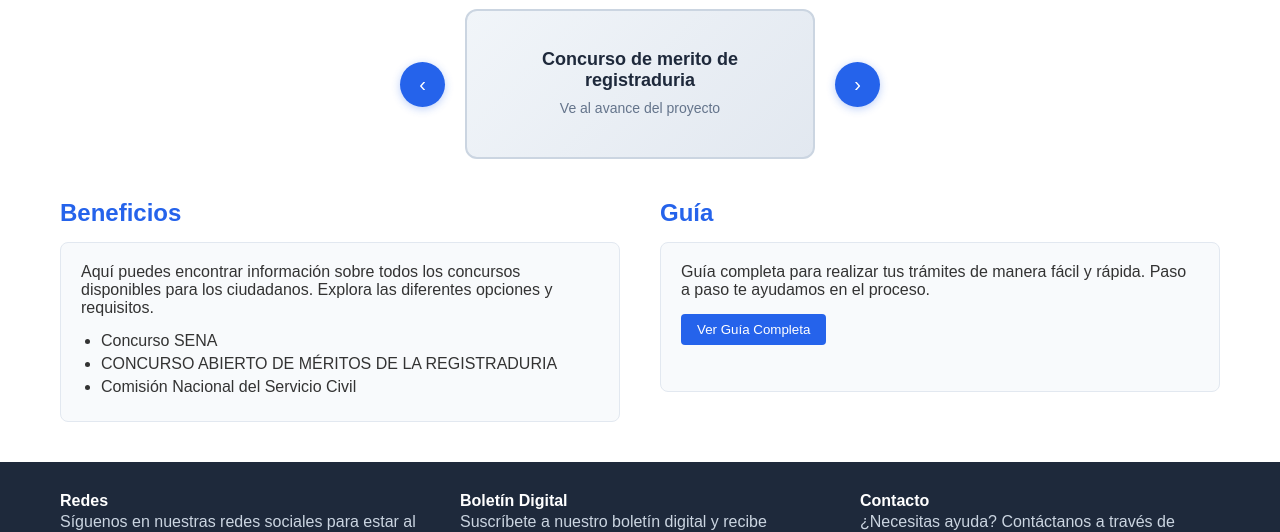
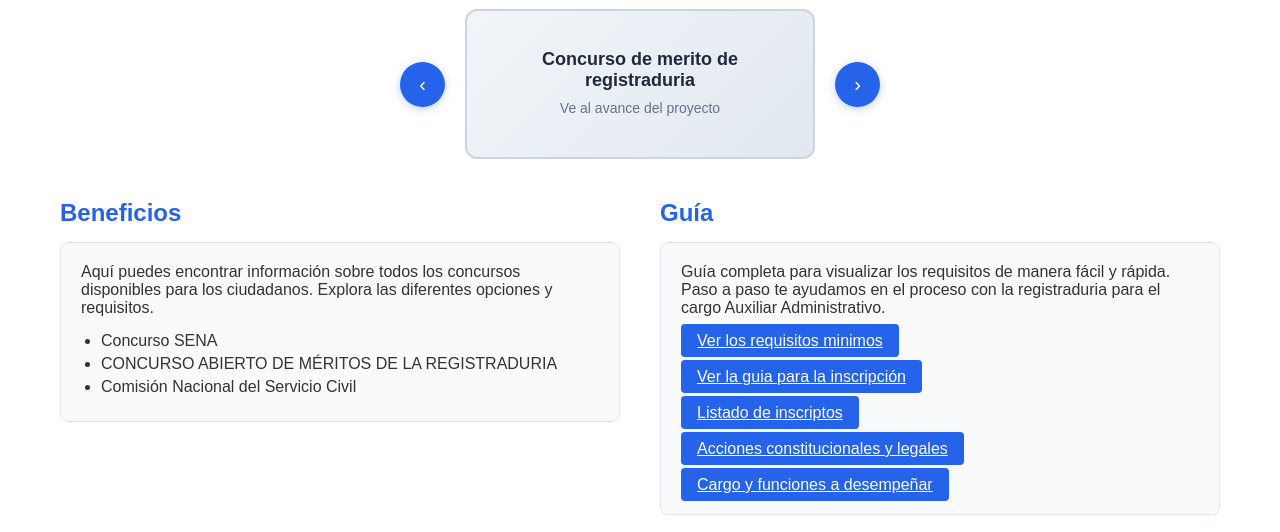
Before and after one commit to diamar338/meritos, a website: page index.html in a window 1280 px wide. Shown: the part 282-814 px from the top of the page. Drawn offline with Linux system fonts and the light colour scheme.

Commit message:
Actualizacion fronend

```diff
--- a/estilos.css
+++ b/estilos.css
@@ -317,6 +317,10 @@
     margin-bottom: 5px;
 }
 
+.contenedor-boton-guia {
+    margin-top: 15px;
+}
+
 .boton-guia {
     background-color: #2563eb;
     color: white;
--- a/index.html
+++ b/index.html
@@ -66,16 +66,35 @@
                 </div>
             </section>
 
-            <section class="seccion">
+           <section class="seccion">
                 <h3>Guía</h3>
                 <div class="contenido-seccion">
-                    <p>Guía completa para realizar tus trámites de manera fácil y rápida. Paso a paso te ayudamos en el proceso.</p>
+                    <p>Guía completa para  visualizar los requisitos de manera fácil y rápida. Paso a paso te ayudamos en el proceso  con la registraduria para el cargo Auxiliar Administrativo.</p>
                     <div class="contenedor-boton-guia">
-                        <button onclick="mostrarGuia()" class="boton-guia">Ver Guía Completa</button>
+                        <a href="https://wapp.registraduria.gov.co/GTH/concurso/guias/20250227_GUIA%20DE%20ORIENTACION%20AL%20ASPIRANTE%20VERIFICACION%20REQUISITOS%20MINIMOS-VRM.pdf"
+               class="boton-guia">Ver los requisitos minimos </button></a>
+
+               <br><br>
+
+               <a href="https://wapp.registraduria.gov.co/GTH/concurso/guias/20250227_GUIA%20DE%20ORIENTACION%20AL%20ASPIRANTE%20INSCRIPCIONES.pdf"
+               class="boton-guia">Ver la guia para la inscripción </button></a>
+               <br><br>
+               <a href="https://concurso2.esap.edu.co/rnec2025/uploads/comunicado/inscritosrnec.pdf"
+                class="boton-guia">Listado de inscriptos</button></a>
+               <br><br>
+
+                <a href="https://wapp.registraduria.gov.co/GTH/concurso/legales.php"
+                class="boton-guia">Acciones constitucionales y legales</button></a>
+
+                <br><br>
+
+                <a href="https://concurso2.esap.edu.co/rnec2025//uploads/convocatoria/2025-02-28-073155-ConvocatoriaDelegacionValledelCauca.pdf"
+                class="boton-guia">Cargo y funciones a desempeñar</button></a>
+
+                    </div>
                     </div>
                 </div>
             </section>
-        </div>
     </main>
 
     <!-- Pie de página -->
--- a/scripts.js
+++ b/scripts.js
@@ -1,4 +1,5 @@
-// scripts.js — versión corregida y completa
+
+// scripts.js — versión corregida
 
 // Datos de trámites
 const tramitesDisponibles = [
@@ -185,7 +186,7 @@
     document.head.appendChild(style);
 }
 
-/* -------------------- EVENTOS AL CARGAR -------------------- */
+/* -------------------- EVENTOS AL CARGAR. -------------------- */
 document.addEventListener('DOMContentLoaded', () => {
     actualizarTramite();
 
```
Also changed, not shown: package.json (+12 -1 lines), servidor.js (added, +16 -0 lines), 1 other file.
